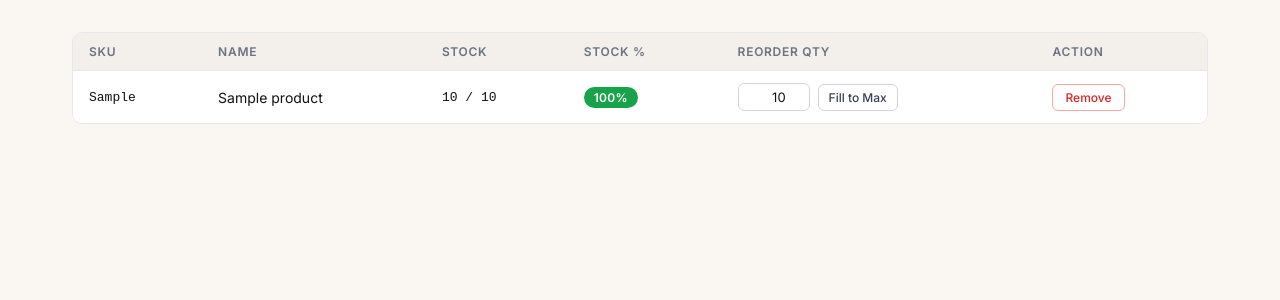
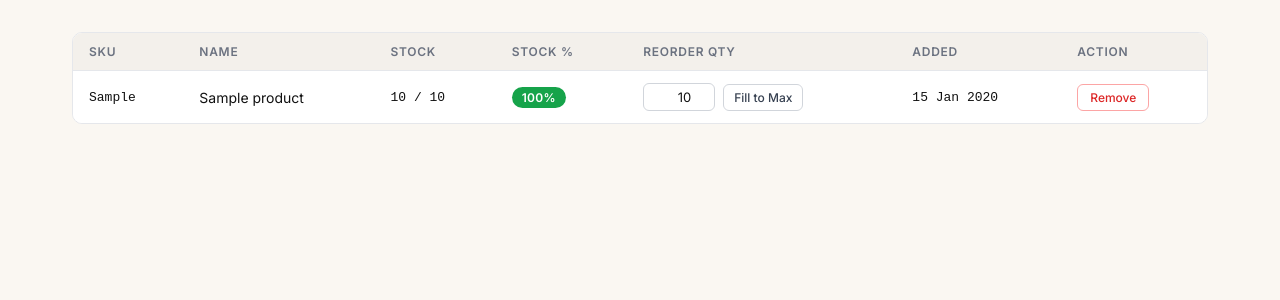
Before and after one commit to NaUrovne/inventory-dashboard, a Flask app: page /reorder in a window 1280 px wide. Shown: the part 92-392 px from the top of the page. Run offline with Flask 3, Linux system fonts and the light colour scheme; tables that the repository leaves empty hold one stand-in row (values such as "Sample post").

Commit message:
Add date column to reorder list showing when items were added

```diff
--- a/templates/reorder.html
+++ b/templates/reorder.html
@@ -49,6 +49,7 @@
             <th>Stock</th>
             <th>Stock %</th>
             <th>Reorder Qty</th>
+            <th>Added</th>
             <th>Action</th>
           </tr>
         </thead>
@@ -85,6 +86,7 @@
                         onclick="fillToMax(this)">Fill to Max</button>
               </div>
             </td>
+            <td class="mono">{{ item.added_at.day }} {{ item.added_at.strftime('%b %Y') }}</td>
             <td><button class="remove-btn"
                         data-product-id="{{ item.product_id }}"
                         onclick="removeItem(this)">Remove</button></td>
```
